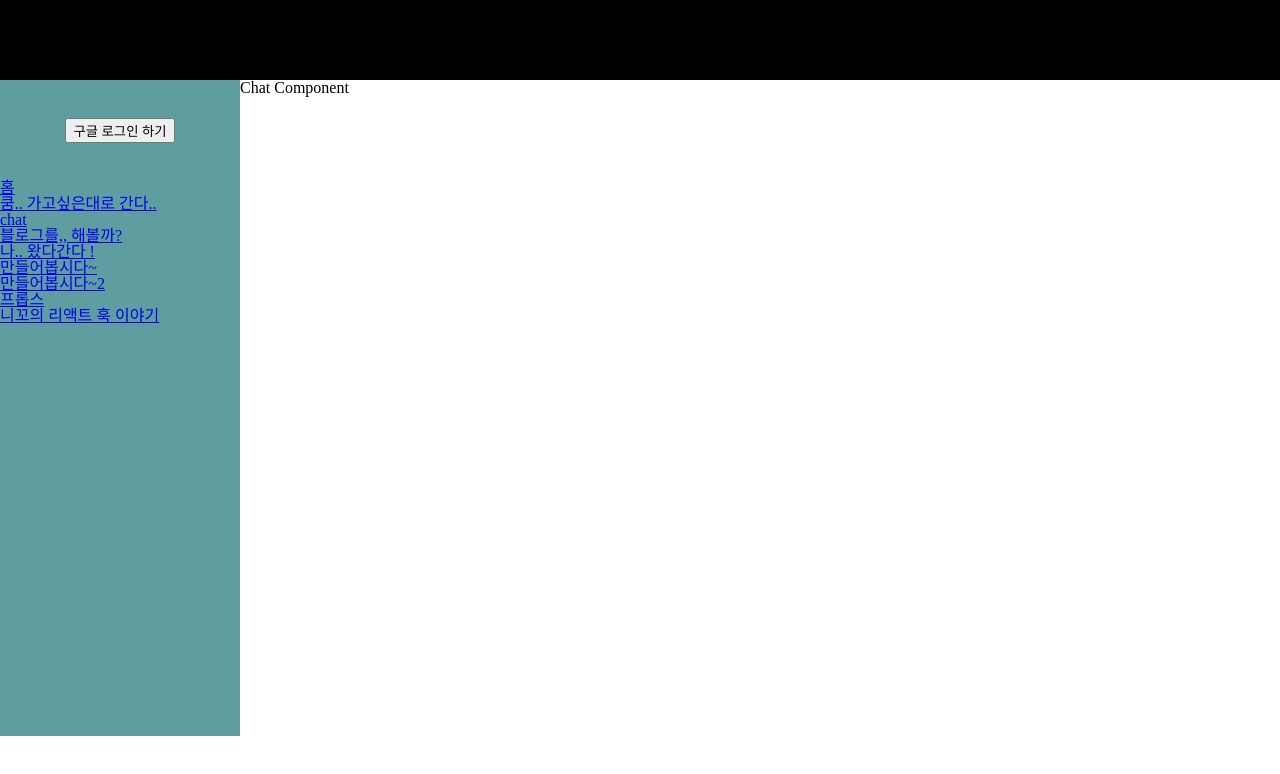
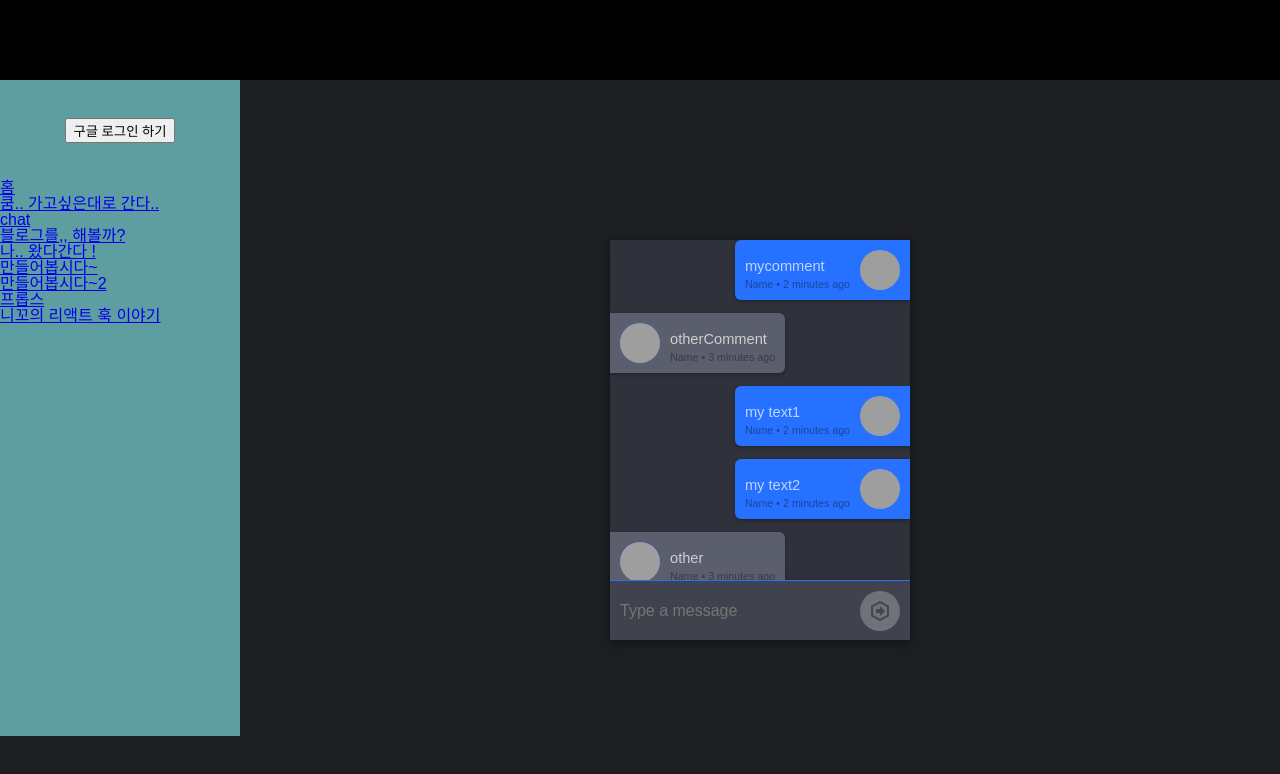
Before and after one commit to zikoom/kooms-day, a React (Create React App) app: page /chat in a window 1280 px wide. Shown: the top 774 px of the page. Built offline with nearby package versions, Linux system fonts and the light colour scheme; no server answers; grey boxes are pictures that could not be loaded.

Commit message:
챗 컴포넌트 작업

```diff
--- a/src/components/Chat.js
+++ b/src/components/Chat.js
@@ -1,5 +1,8 @@
 import config from '../config.json'
 import axios from 'axios'
+
+import ".//../css/Chatbox.css"
+import { useState } from 'react';
 
 console.log('CONFIG: ', config);
 
@@ -12,12 +15,148 @@ const testLoad = async () => {
   }
 }
 
-testLoad();
+//메세지 구분용 상수
+const _MY_COMMENT = 1;
+const _OTHER_COMMENT = 2;
+
+//남의말 컴포넌트
+const OtherComment = ({text}) => {
+  return (
+    <article className="msg-container msg-remote" id="msg-0">
+      <div className="msg-box">
+        <img className="user-img" id="user-0" src="//gravatar.com/avatar/00034587632094500000000000000000?d=retro" />
+        <div className="flr">
+          <div className="messages">
+            <p className="msg" id="msg-0">
+              {text}
+            </p>
+          </div>
+          <span className="timestamp"><span className="username">Name</span>&bull;<span className="posttime">3 minutes ago</span></span>
+        </div>
+      </div>
+    </article>
+  )
+}
+//내말 컴포넌트
+const MyComment = ({text}) => {
+  return (
+    <article className="msg-container msg-self" id="msg-0">
+      <div className="msg-box">
+        <div className="flr">
+          <div className="messages">
+            <p className="msg" id="msg-1">
+              {text}
+            </p>
+          </div>
+          <span className="timestamp"><span className="username">Name</span>&bull;<span className="posttime">2 minutes ago</span></span>
+        </div>
+        <img className="user-img" id="user-0" src="//gravatar.com/avatar/56234674574535734573000000000001?d=retro" />
+      </div>
+    </article>
+  )
+}
+//센드 메세지 컴포넌트
+const SendMsgSVG = (props) => (
+  <svg
+    style={{
+      width: 24,
+      height: 24,
+    }}
+    viewBox="0 0 24 24"
+    {...props}
+  >
+    <path
+      fill="rgba(0,0,0,.38)"
+      d="M17,12L12,17V14H8V10H12V7L17,12M21,16.5C21,16.88 20.79,17.21 20.47,17.38L12.57,21.82C12.41,21.94 12.21,22 12,22C11.79,22 11.59,21.94 11.43,21.82L3.53,17.38C3.21,17.21 3,16.88 3,16.5V7.5C3,7.12 3.21,6.79 3.53,6.62L11.43,2.18C11.59,2.06 11.79,2 12,2C12.21,2 12.41,2.06 12.57,2.18L20.47,6.62C20.79,6.79 21,7.12 21,7.5V16.5M12,4.15L5,8.09V15.91L12,19.85L19,15.91V8.09L12,4.15Z"
+    />
+  </svg>
+);
+
+//Msg Object constructor
+function Msg({type, text}){
+  if(!(type && text)) {console.log('type or text unvalid. return');}
+  this.type = type;
+  this.text = text;
+}
+
+const handleSubmit = e => {
+  e.preventDefault();
+}
+
+const sendMsg = () => {
+  console.log('sendMsg in');
+}
+
 
 const Chat = () => {
+
+  const [msgContainer, setMsgContainer] = useState([
+    new Msg({type: _MY_COMMENT, text: 'my text1'}),
+    new Msg({type: _MY_COMMENT, text: 'my text2'}),
+    new Msg({type: _OTHER_COMMENT, text: 'other'}),
+  ]);
+
+  const addMsg = ({type, text}) => {
+    setMsgContainer(cur => [...cur, {type, text}])
+  }
+
+
+
   return (
-    <div>
-      <h1>Chat Component</h1>
+    <div className="chatbox-container">
+      <section className="chatbox">
+        <section className="chat-window">
+          {/* <article className="msg-container msg-remote" id="msg-0">
+            <div className="msg-box">
+              <img className="user-img" id="user-0" src="//gravatar.com/avatar/00034587632094500000000000000000?d=retro" />
+              <div className="flr">
+                <div className="messages">
+                  <p className="msg" id="msg-0">
+                    Lorem ipsum dolor sit amet, consectetur adipiscing elit. Praesent varius, neque non tristique tincidunt, mauris nunc efficitur erat, elementum semper justo odio id nisi.
+                  </p>
+                </div>
+                <span className="timestamp"><span className="username">Name</span>&bull;<span className="posttime">3 minutes ago</span></span>
+              </div>
+            </div>
+          </article>
+          <article className="msg-container msg-self" id="msg-0">
+            <div className="msg-box">
+              <div className="flr">
+                <div className="messages">
+                  <p className="msg" id="msg-1">
+                    Lorem ipsum dolor sit amet
+                  </p>
+                  <p className="msg" id="msg-2">
+                    Praesent varius
+                  </p>
+                </div>
+                <span className="timestamp"><span className="username">Name</span>&bull;<span className="posttime">2 minutes ago</span></span>
+              </div>
+              <img className="user-img" id="user-0" src="//gravatar.com/avatar/56234674574535734573000000000001?d=retro" />
+            </div>
+          </article> */}
+          <MyComment text={"mycomment"} />
+          <OtherComment text={"otherComment"} />
+
+          {
+            msgContainer.map((msg, idx) => {
+              if(msg.type === _MY_COMMENT){
+                return <MyComment text={msg.text} key={idx} />
+              }else if(msg.type === _OTHER_COMMENT){
+                return <OtherComment text={msg.text} key={idx} />
+              }
+            })
+          }
+
+        </section>
+
+        <form className="chat-input" onSubmit={handleSubmit}>
+          <input type="text" autoComplete="on" placeholder="Type a message" />
+          <button onClick={sendMsg}>
+              <SendMsgSVG />
+          </button>
+        </form>
+      </section>
     </div>
   )
 }
--- /dev/null
+++ b/src/css/Chatbox.css
@@ -0,0 +1,147 @@
+html,
+.chatbox-container {
+    height: 100%;
+    width: 100%;
+    margin: 0;
+    padding: 0;
+    font-family: sans-serif;
+    background: #1c1e22;
+}
+.chatbox-container {
+	display: flex;
+	align-items: center;
+	justify-content: center;
+    flex-direction: column;
+}
+::-webkit-scrollbar {
+	width: 4px;
+}
+::-webkit-scrollbar-thumb {
+	background-color: #4c4c6a;
+	border-radius: 2px;
+}
+.chatbox {
+    width: 300px;
+    height: 400px;
+    max-height: 400px;
+    display: flex;
+    flex-direction: column;
+    overflow: hidden;
+    box-shadow: 0 0 4px rgba(0,0,0,.14),0 4px 8px rgba(0,0,0,.28);
+}
+.chat-window {
+    flex: auto;
+    max-height: calc(100% - 60px);
+    background: #2f323b;
+    overflow: auto;
+}
+.chat-input {
+    flex: 0 0 auto;
+    height: 60px;
+    background: #40434e;
+    border-top: 1px solid #2671ff;
+    box-shadow: 0 0 4px rgba(0,0,0,.14),0 4px 8px rgba(0,0,0,.28);
+}
+.chat-input input {
+    height: 59px;
+    line-height: 60px;
+    outline: 0 none;
+    border: none;
+    width: calc(100% - 60px);
+    color: white;
+    text-indent: 10px;
+    font-size: 12pt;
+    padding: 0;
+    background: #40434e;
+}
+.chat-input button {
+    float: right;
+    outline: 0 none;
+    border: none;
+    background: rgba(255,255,255,.25);
+    height: 40px;
+    width: 40px;
+    border-radius: 50%;
+    padding: 2px 0 0 0;
+    margin: 10px;
+    transition: all 0.15s ease-in-out;
+}
+.chat-input input[good] + button {
+    box-shadow: 0 0 2px rgba(0,0,0,.12),0 2px 4px rgba(0,0,0,.24);
+    background: #2671ff;
+}
+.chat-input input[good] + button:hover {
+    box-shadow: 0 8px 17px 0 rgba(0,0,0,0.2),0 6px 20px 0 rgba(0,0,0,0.19);
+}
+.chat-input input[good] + button path {
+    fill: white;
+}
+.msg-container {
+    position: relative;
+    display: inline-block;
+    width: 100%;
+    margin: 0 0 10px 0;
+    padding: 0;
+}
+.msg-box {
+    display: flex;
+    background: #5b5e6c;
+    padding: 10px 10px 0 10px;
+    border-radius: 0 6px 6px 0;
+    max-width: 80%;
+    width: auto;
+    float: left;
+    box-shadow: 0 0 2px rgba(0,0,0,.12),0 2px 4px rgba(0,0,0,.24);
+}
+.user-img {
+    display: inline-block;
+    border-radius: 50%;
+    height: 40px;
+    width: 40px;
+    background: #2671ff;
+    margin: 0 10px 10px 0;
+}
+.flr {
+    flex: 1 0 auto;
+    display: flex;
+    flex-direction: column;
+    width: calc(100% - 50px);
+}
+.messages {
+    flex: 1 0 auto;
+}
+.msg {
+    display: inline-block;
+    font-size: 11pt;
+    line-height: 13pt;
+    color: rgba(255,255,255,.7);
+    margin: 0 0 4px 0;
+}
+.msg:first-of-type {
+    margin-top: 8px;
+}
+.timestamp {
+    color: rgba(0,0,0,.38);
+    font-size: 8pt;
+    margin-bottom: 10px;
+}
+.username {
+    margin-right: 3px;
+}
+.posttime {
+    margin-left: 3px;
+}
+.msg-self .msg-box {
+    border-radius: 6px 0 0 6px;
+    background: #2671ff;
+    float: right;
+}
+.msg-self .user-img {
+    margin: 0 0 10px 10px;
+}
+.msg-self .msg {
+    text-align: right;
+}
+.msg-self .timestamp {
+    text-align: right;
+}
```
Also changed, not shown: src/components/part/.js (added).
